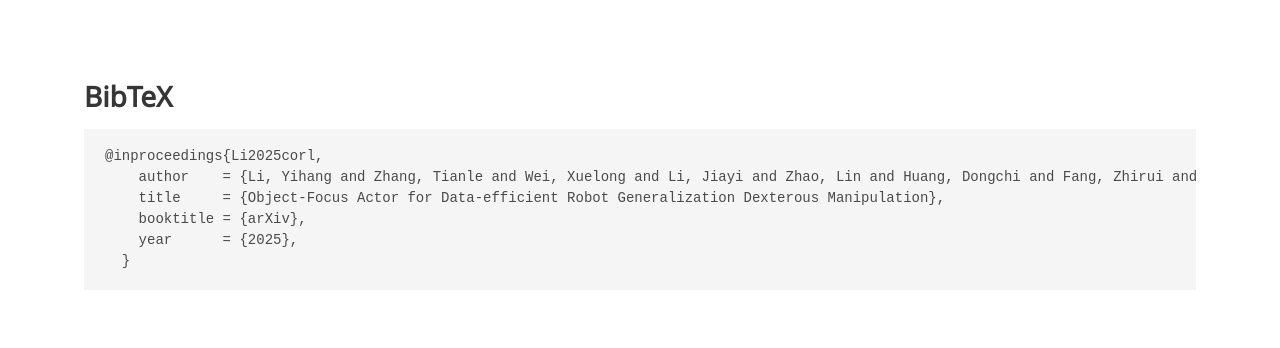
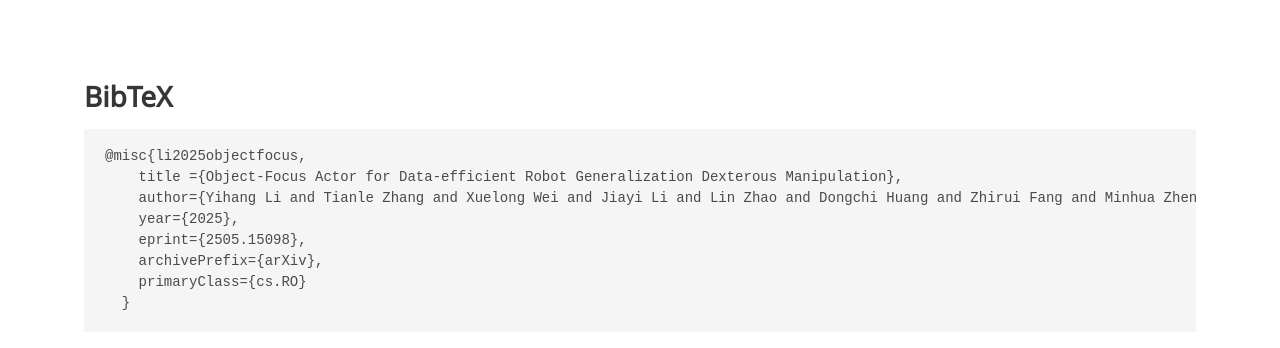
Before and after one commit to obito8065/OFA.github.io, a plain HTML site: page index.html in a window 1280 px wide. Shown: the part 7065-7413 px from the top of the page. Drawn offline with nearby package versions, Linux system fonts and the light colour scheme; a web font is replaced by a local one.

Commit message:
update BibTex

```diff
--- a/index.html
+++ b/index.html
@@ -654,17 +654,18 @@
   </section>
 
 
-
   <section class="section" id="BibTeX">
     <div class="container content">
       <h2 class="titile">BibTeX</h2>
-      <pre><code>@inproceedings{Li2025corl,
-    author    = {Li, Yihang and Zhang, Tianle and Wei, Xuelong and Li, Jiayi and Zhao, Lin and Huang, Dongchi and Fang, Zhirui and Zheng, Minhua and Dai, Wenjun and He, Xiaodong},
-    title     = {Object-Focus Actor for Data-efficient Robot Generalization Dexterous Manipulation},
-    booktitle = {arXiv},
-    year      = {2025},
+      <pre><code>@misc{li2025objectfocus,
+    title ={Object-Focus Actor for Data-efficient Robot Generalization Dexterous Manipulation},
+    author={Yihang Li and Tianle Zhang and Xuelong Wei and Jiayi Li and Lin Zhao and Dongchi Huang and Zhirui Fang and Minhua Zheng and Wenjun Dai and Xiaodong He},
+    year={2025},
+    eprint={2505.15098},
+    archivePrefix={arXiv},
+    primaryClass={cs.RO}
   }</code></pre>
-    </div>
+      </div>
   </section>
 
 
```
